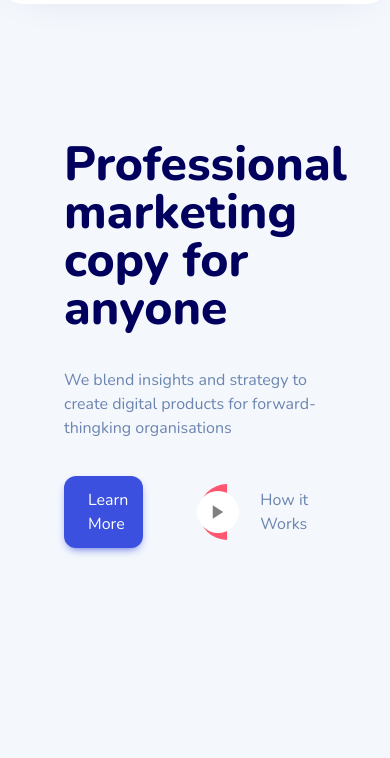
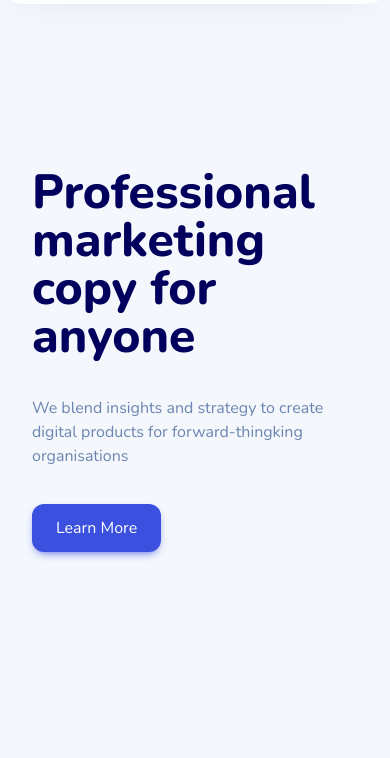
Before and after one commit to adiinugr/nehan-marketing-agency, a website built with Parcel: page src/index.html in a window 390 px wide. Shown: the part 86-844 px from the top of the page. Built offline with nearby package versions, Linux system fonts and the light colour scheme.

Commit message:
reduce padding on small screen

```diff
--- a/src/index.html
+++ b/src/index.html
@@ -63,7 +63,7 @@
           </h2>
           <div class="flex gap-14 items-center">
             <button class="btn-primary shadow-button">Learn More</button>
-            <div class="flex items-center">
+            <div class="hidden md:flex items-center">
               <div class="relative w-14 h-14 cursor-pointer mr-6">
                 <div
                   class="bg-color-second p-2 half-circle absolute transform top-1/2 left-0 -translate-y-1/2"
@@ -75,7 +75,7 @@
                 </button>
               </div>
 
-              <a href="" class="text-color-text-secondary change-text-color"
+              <a href="#" class="text-color-text-secondary change-text-color"
                 >How it Works</a
               >
             </div>
--- a/src/style/main.scss
+++ b/src/style/main.scss
@@ -28,12 +28,18 @@ $hamburger-layer-color: #01005d;
   }
 
   section {
-    @apply p-16;
+    @apply p-8 md:p-16;
   }
 }
 
 @layer components {
   // Cursor
+
+  .cursor-inner,
+  .cursor-outer {
+    @apply hidden md:block;
+  }
+
   .cursor-inner {
     position: fixed;
     left: 10px;
```
